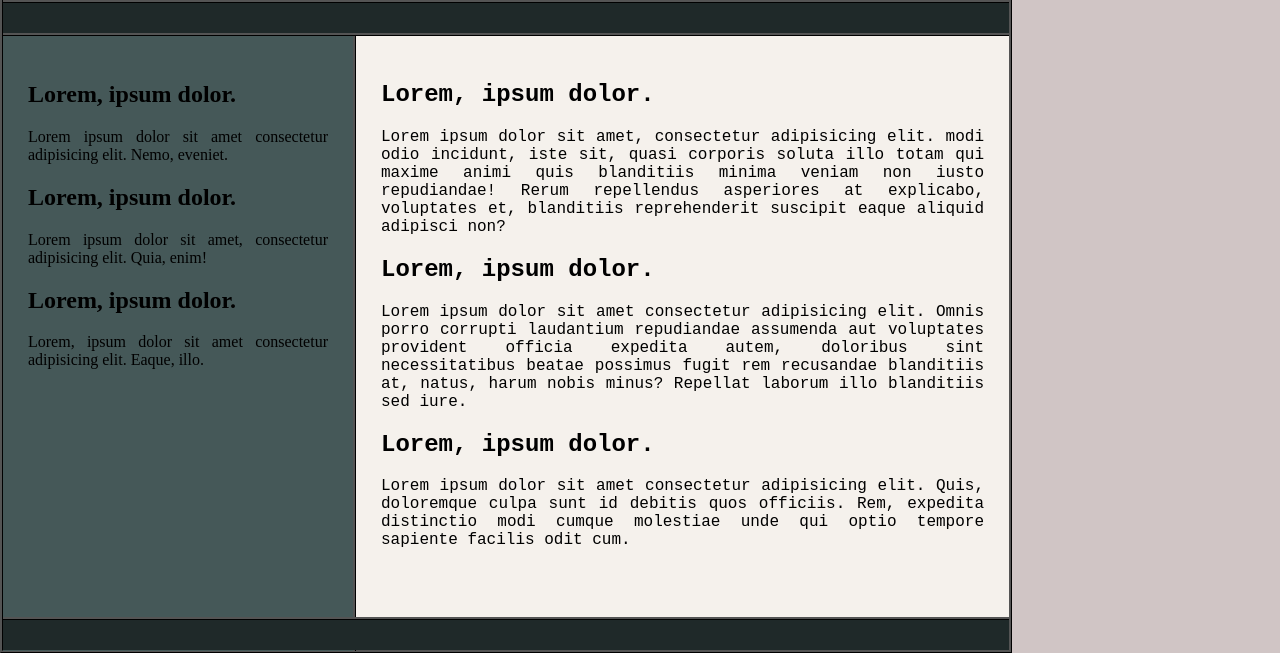
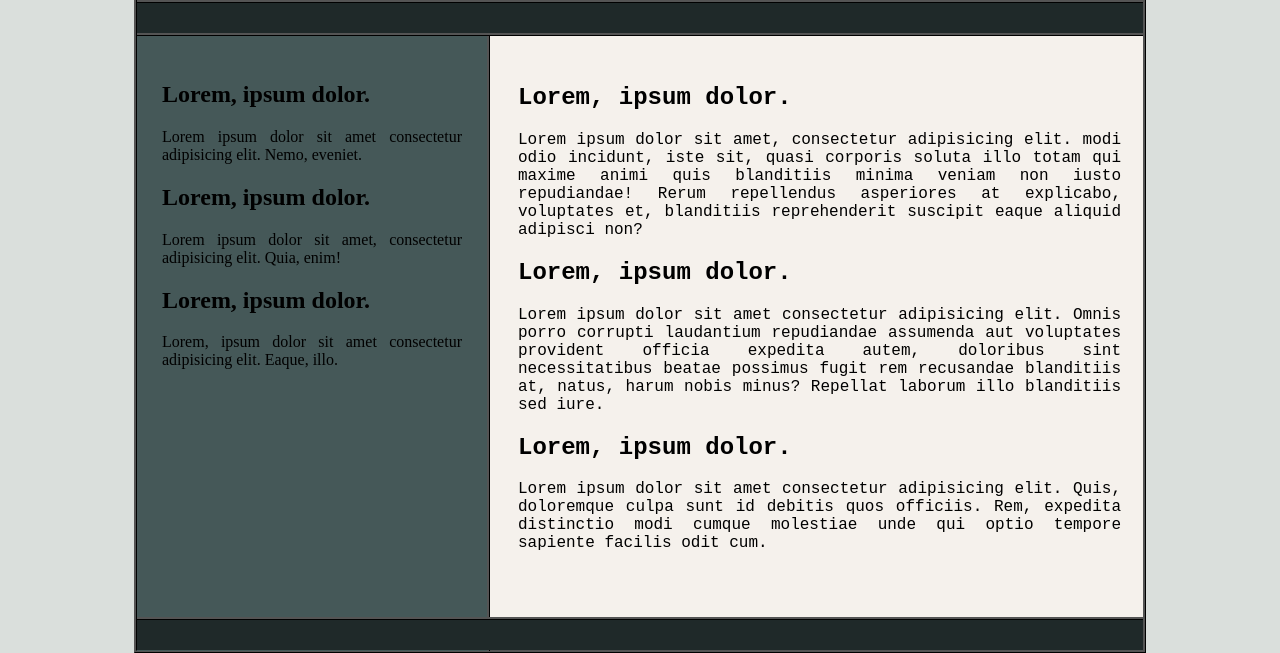
Before and after one commit to JonatanHellqvist/JHCV, a plain HTML site: page index.html in a window 1280 px wide. Shown: the part 253-906 px from the top of the page. Drawn offline with Linux system fonts and the light colour scheme.

Commit message:
centrerad

```diff
--- a/cv.css
+++ b/cv.css
@@ -1,7 +1,8 @@
 body {
     margin: 0;
     padding: 0;
-    background-color: rgba(207, 196, 196, 0.973);
+    background-color: rgba(96, 117, 103, 0.226);
+    display: flex;
 
 }
 main {
@@ -10,6 +11,10 @@ main {
     background-color: rgb(245, 241, 236);
     border-style: ridge;
     border-color: rgb(0, 0, 0);
+    position: relative;
+    max-width: 1006px;
+    margin: auto;
+
 }
     header {
         height: 250px;
@@ -43,7 +48,7 @@ main {
                     letter-spacing: -2px;
                 }
         }
-        #bildRuta {
+        /*#bildRuta {
             float: top;
             height: 350px;
             width: 350px;
@@ -51,7 +56,7 @@ main {
             position:absolute;
             z-index:1;
 
-        }
+        }*/
             img {
                 /*border-style: ridge;
                 border-color: rgb(49, 80, 80);*/
```
